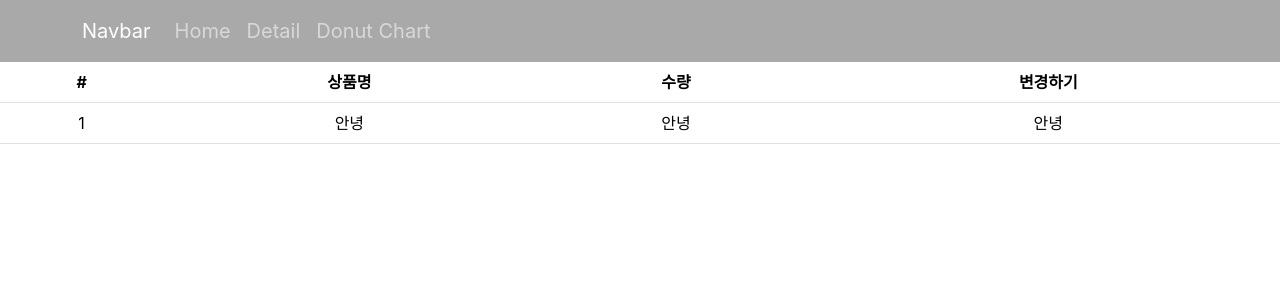
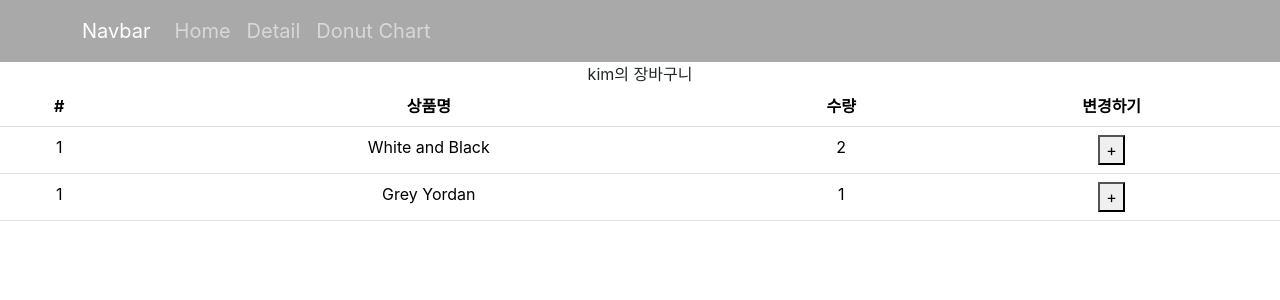
Before and after one commit to 2024-Winter-BootCamp-TeamD/wonjin, a React (Create React App) app: page /cart in a window 1280 px wide. Shown: the top 300 px of the page. Built offline with nearby package versions, Linux system fonts and the light colour scheme.

Commit message:
redux에서 state변경법 예시

```diff
--- a/src/routes/Cart.js
+++ b/src/routes/Cart.js
@@ -1,11 +1,17 @@
 import { Table } from 'react-bootstrap'
+import { useDispatch, useSelector } from 'react-redux';
+import { changeName } from '../store';
 
 
 function Cart(){
 
+    let state = useSelector((state)=>{return state})
+    let dispatch = useDispatch()
 
     return (
         <div>
+
+            {state.user}의 장바구니
            <Table>
                 <thead>
                     <tr>
@@ -16,12 +22,20 @@
                     </tr>
                 </thead>
                 <tbody>
-                    <tr>
-                    <td>1</td>
-                    <td>안녕</td>
-                    <td>안녕</td>
-                    <td>안녕</td>
-                    </tr>
+                    {
+                        state.cart.map((a, i)=>
+                            <tr>
+                            <td>1</td>
+                            <td>{state.cart[i].name}</td>
+                            <td>{state.cart[i].count}</td>
+                            <td>
+                                <button onClick={()=>{
+                                    dispatch(changeName())
+                                }}>+</button>
+                            </td>
+                            </tr>
+                        )
+                    }
                 </tbody>
             </Table>
         </div>
--- a/src/store.js
+++ b/src/store.js
@@ -1,5 +1,28 @@
-import { configureStore } from '@reduxjs/toolkit'
+import { configureStore , createSlice} from '@reduxjs/toolkit'
+
+let user = createSlice({
+  name : 'user',
+  initialState : 'kim',
+  reducers : {
+    changeName(state){
+      return 'john' + state
+    }
+  }
+})
+
+export let { changeName } = user.actions
+
+let cart = createSlice({
+  name : 'cart',
+  initialState : [
+    {id : 0, name : 'White and Black', count : 2},
+    {id : 2, name : 'Grey Yordan', count : 1}
+  ]
+})
 
 export default configureStore({
-  reducer: { }
+  reducer: {
+    user : user.reducer,
+    cart : cart.reducer
+  }
 })
```
